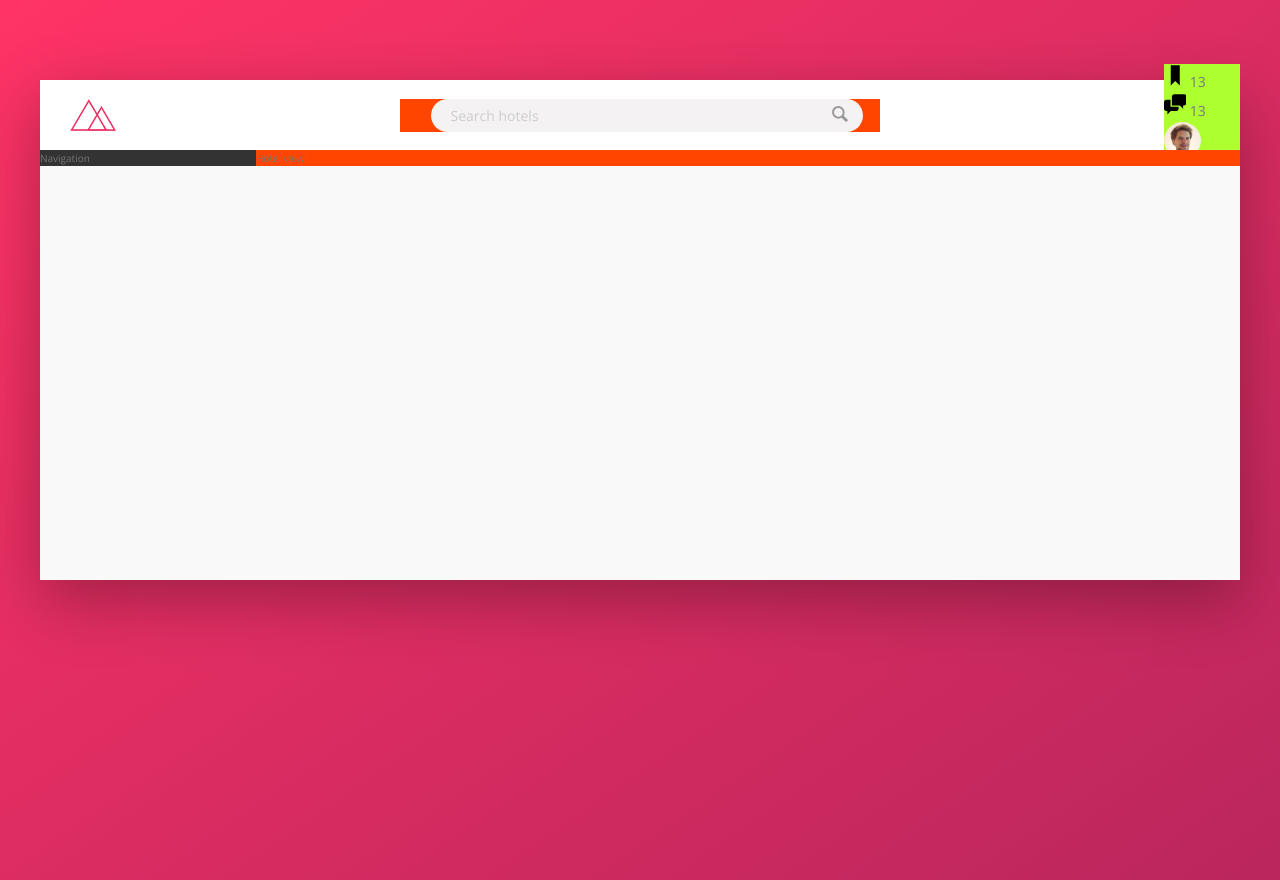
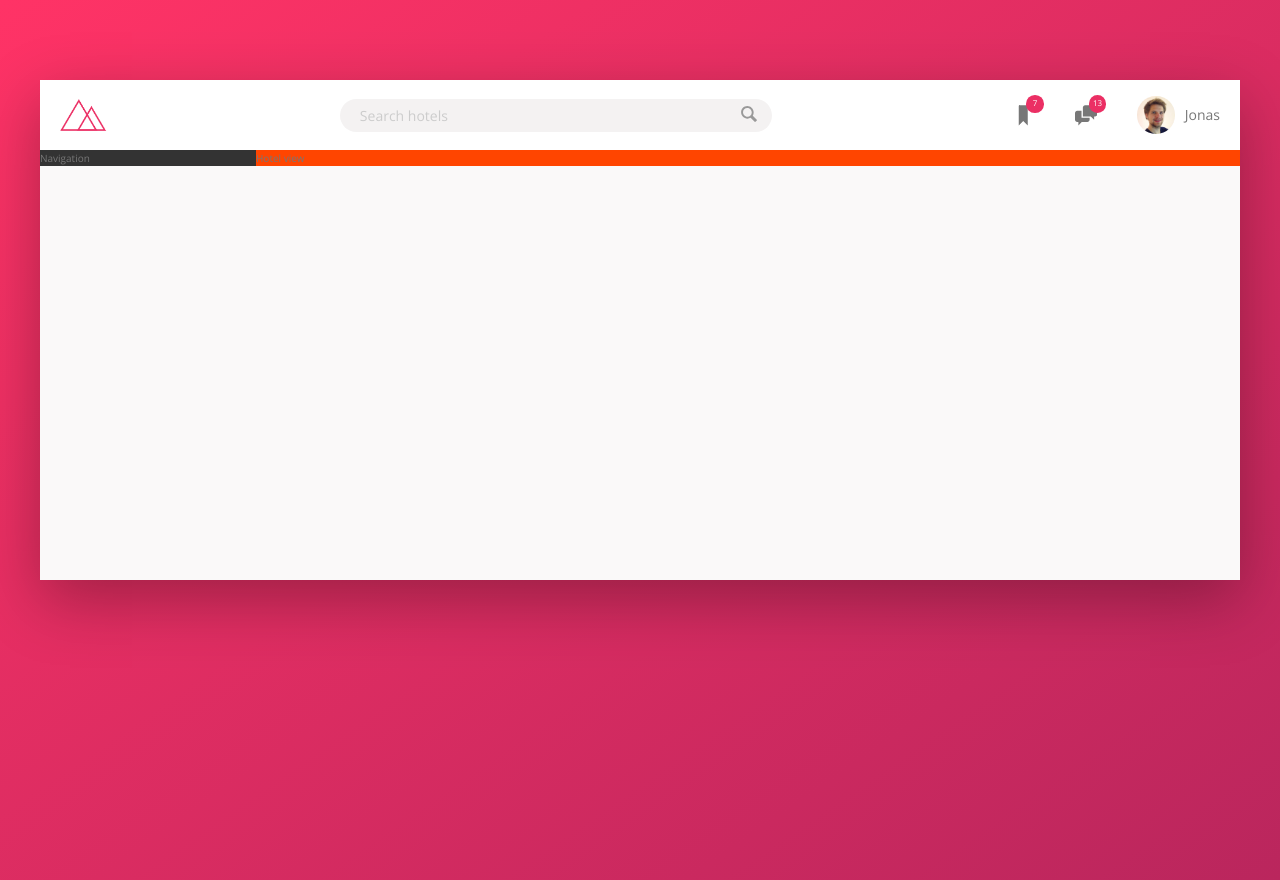
Before and after one commit to belie369/trillo, a website: page index.html in a window 1280 px wide. Drawn offline with nearby package versions, Linux system fonts and the light colour scheme.

Commit message:
Styled user-nav section; Deleted unnecessary background colors.

```diff
--- a/index.html
+++ b/index.html
@@ -29,7 +29,7 @@
                     <svg class="user-nav__icon">
                         <use xlink:href="./img/sprite.svg#icon-bookmark"></use>
                     </svg>
-                    <span class="user-nav__notification">13</span>
+                    <span class="user-nav__notification">7</span>
                 </div>
                 <div class="user-nav__icon-box">
                     <svg class="user-nav__icon">
--- a/sass/_components.scss
+++ b/sass/_components.scss
@@ -1,7 +1,7 @@
 ////////////////////////////
 // LOGO
 .logo {
-	margin-left: 3rem;
+	margin-left: 2rem;
 	height: 3.25rem;
 }
 
@@ -13,7 +13,6 @@
 	align-items: center;
 
 	flex: 0 0 40%;
-	background-color: orangered;
 
 	&__input {
 		padding: 0.7rem 2rem;
@@ -67,27 +66,52 @@
 ////////////////////////////
 // USER NAVIGATION
 .user-nav {
-	background-color: greenyellow;
+	align-self: stretch;
+
+	display: flex;
+	align-items: center;
+
+	& > * {
+		display: flex;
+		justify-content: center;
+		align-items: center;
+		padding: 0 2rem;
+		height: 100%;
+		cursor: pointer;
+
+		&:hover {
+			background-color: var(--color-grey-light-2);
+		}
+	}
 
 	&__icon-box {
+		position: relative;
 	}
 
 	&__icon {
 		height: 2.25rem;
 		width: 2.25rem;
+		fill: var(--color-grey-dark-2);
 	}
 
 	&__notification {
-	}
-
-	&__user {
+		display: flex;
+		justify-content: center;
+		align-items: center;
+		position: absolute;
+		top: 1.5rem;
+		right: 1.1rem;
+		height: 1.75rem;
+		width: 1.75rem;
+		font-size: 0.8rem;
+		background-color: var(--color-primary);
+		color: #fff;
+		border-radius: 50%;
 	}
 
 	&__user-photo {
+		margin-right: 1rem;
 		height: 3.75rem;
 		border-radius: 50%;
 	}
-
-	&__user-name {
-	}
 }
```
Also changed, not shown: css/style.comp.css, css/style.css, css/style.prefix.css.
